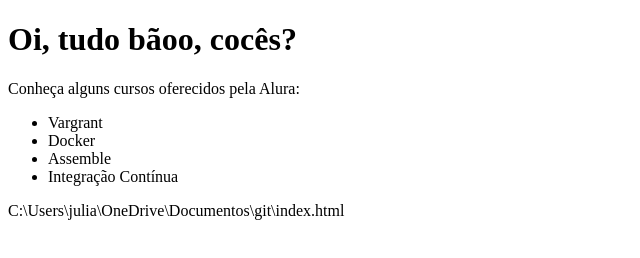
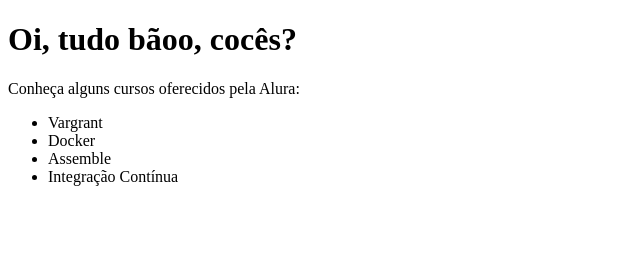
Before and after one commit to JuliaDPR/my-learning-journey, a plain HTML site: page index.html in a window 1280 px wide. Shown: the whole page, without its empty margins (0-640 px from the left). Drawn offline with Linux system fonts and the light colour scheme.

Commit message:
apagando caminho de direório que tava colocado no local errado

```diff
--- a/index.html
+++ b/index.html
@@ -18,5 +18,3 @@
         </ul>
     </body>
 </html>
-
-C:\Users\julia\OneDrive\Documentos\git\index.html
```
